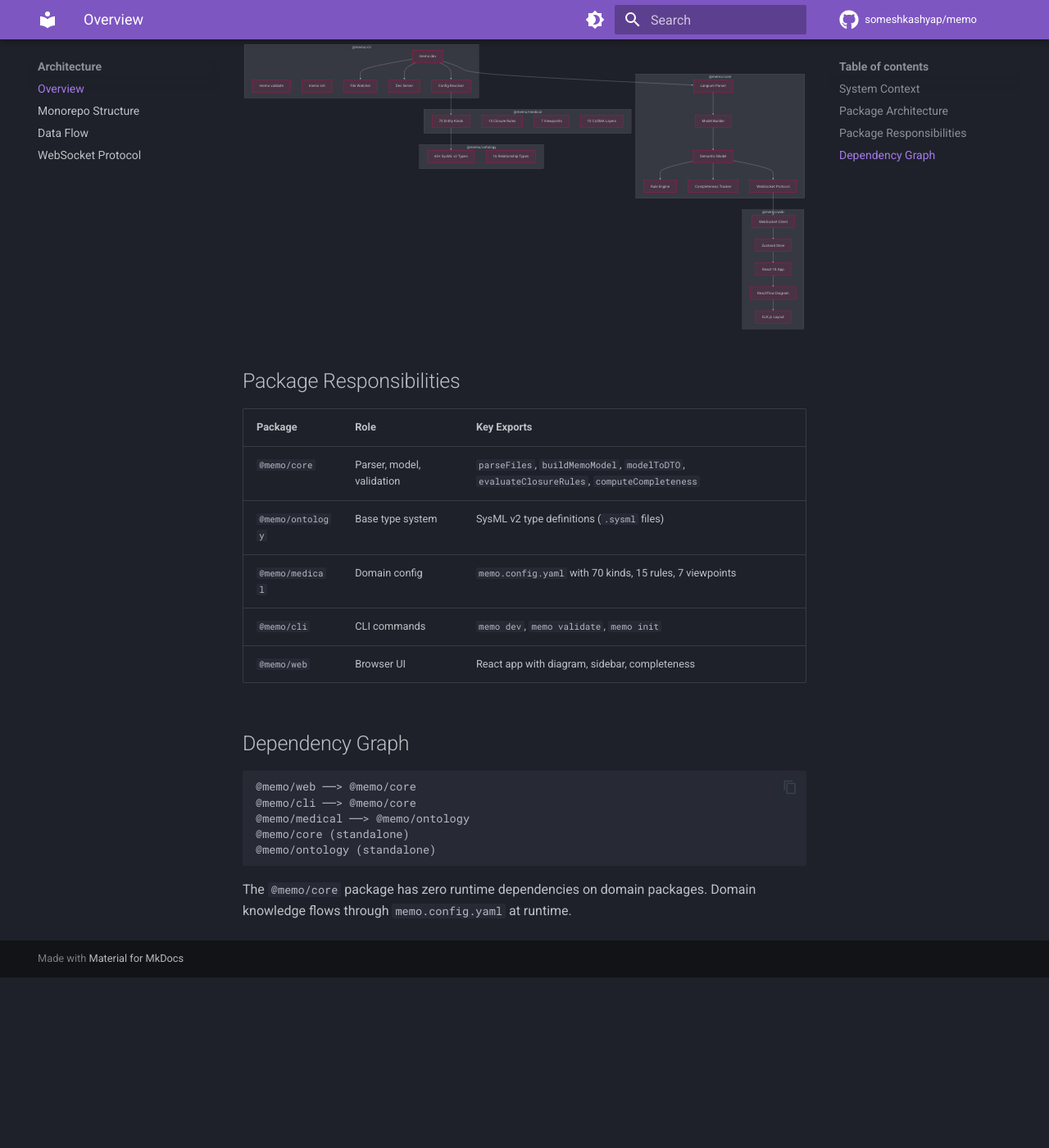
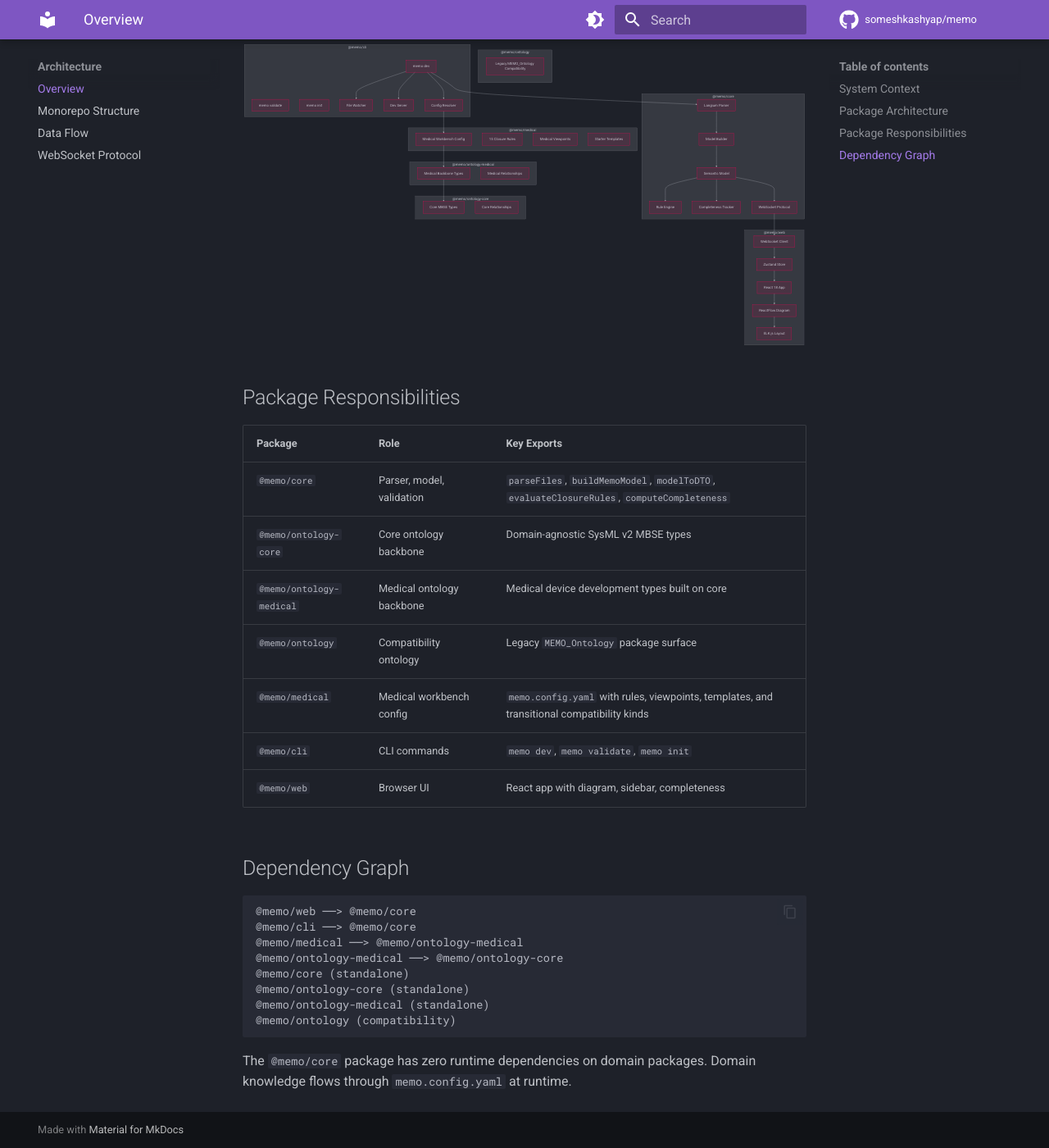
Before and after one commit to memoarchitect/memo-architect, an MkDocs documentation site: the page built from docs/architecture/overview.md, in a window 1280 px wide and 1400 px high, scrolled down 652 px. Shown: the whole window at 82% size. Built offline with MkDocs 1.6.1 and Material for MkDocs 9.7.7, drawn with Linux system fonts in a browser that asks for light colours; comment, search, counter and statistics services are not loaded; before the commit the page ends 1844 px from its top, so only the background shows below that; some of the changed text lies outside the part shown.

Commit message:
Mark legacy ontology as compatibility package

````diff
--- a/docs/architecture/overview.md
+++ b/docs/architecture/overview.md
@@ -1,6 +1,6 @@
 # Architecture Overview
 
-MEMO is a monorepo containing 5 packages that form a layered architecture from parsing to visualization.
+MEMO is a monorepo containing multiple packages that form a layered architecture from ontology definition through parsing, validation, and visualization.
 
 ## System Context
 
@@ -29,16 +29,25 @@ graph TD
         Protocol[WebSocket Protocol]
     end
 
+    subgraph "@memo/ontology-core"
+        CoreTypes[Core MBSE Types]
+        CoreRels[Core Relationships]
+    end
+
+    subgraph "@memo/ontology-medical"
+        MedTypes[Medical Backbone Types]
+        MedRels[Medical Relationships]
+    end
+
     subgraph "@memo/ontology"
-        Types[60+ SysML v2 Types]
-        Rels[16 Relationship Types]
+        Compat[Legacy MEMO_Ontology Compatibility]
     end
 
     subgraph "@memo/medical"
-        MedConfig[70 Entity Kinds]
+        MedConfig[Medical Workbench Config]
         Rules[15 Closure Rules]
-        Viewpoints[7 Viewpoints]
-        Layers[10 CoSMA Layers]
+        Viewpoints[Medical Viewpoints]
+        Templates[Starter Templates]
     end
 
     subgraph "@memo/cli"
@@ -83,8 +93,10 @@ graph TD
 | Package | Role | Key Exports |
 |---|---|---|
 | `@memo/core` | Parser, model, validation | `parseFiles`, `buildMemoModel`, `modelToDTO`, `evaluateClosureRules`, `computeCompleteness` |
-| `@memo/ontology` | Base type system | SysML v2 type definitions (`.sysml` files) |
-| `@memo/medical` | Domain config | `memo.config.yaml` with 70 kinds, 15 rules, 7 viewpoints |
+| `@memo/ontology-core` | Core ontology backbone | Domain-agnostic SysML v2 MBSE types |
+| `@memo/ontology-medical` | Medical ontology backbone | Medical device development types built on core |
+| `@memo/ontology` | Compatibility ontology | Legacy `MEMO_Ontology` package surface |
+| `@memo/medical` | Medical workbench config | `memo.config.yaml` with rules, viewpoints, templates, and transitional compatibility kinds |
 | `@memo/cli` | CLI commands | `memo dev`, `memo validate`, `memo init` |
 | `@memo/web` | Browser UI | React app with diagram, sidebar, completeness |
 
@@ -93,9 +105,12 @@ graph TD
 ```
 @memo/web ──> @memo/core
 @memo/cli ──> @memo/core
-@memo/medical ──> @memo/ontology
+@memo/medical ──> @memo/ontology-medical
+@memo/ontology-medical ──> @memo/ontology-core
 @memo/core (standalone)
-@memo/ontology (standalone)
+@memo/ontology-core (standalone)
+@memo/ontology-medical (standalone)
+@memo/ontology (compatibility)
 ```
 
 The `@memo/core` package has zero runtime dependencies on domain packages. Domain knowledge flows through `memo.config.yaml` at runtime.
````
Also changed, not shown: other parts of docs/architecture/overview.md (+2 -1 lines), docs/design/ontology.md (+3 -3 lines), docs/development/roadmap.md (+1 -1 lines), 2 other files.
